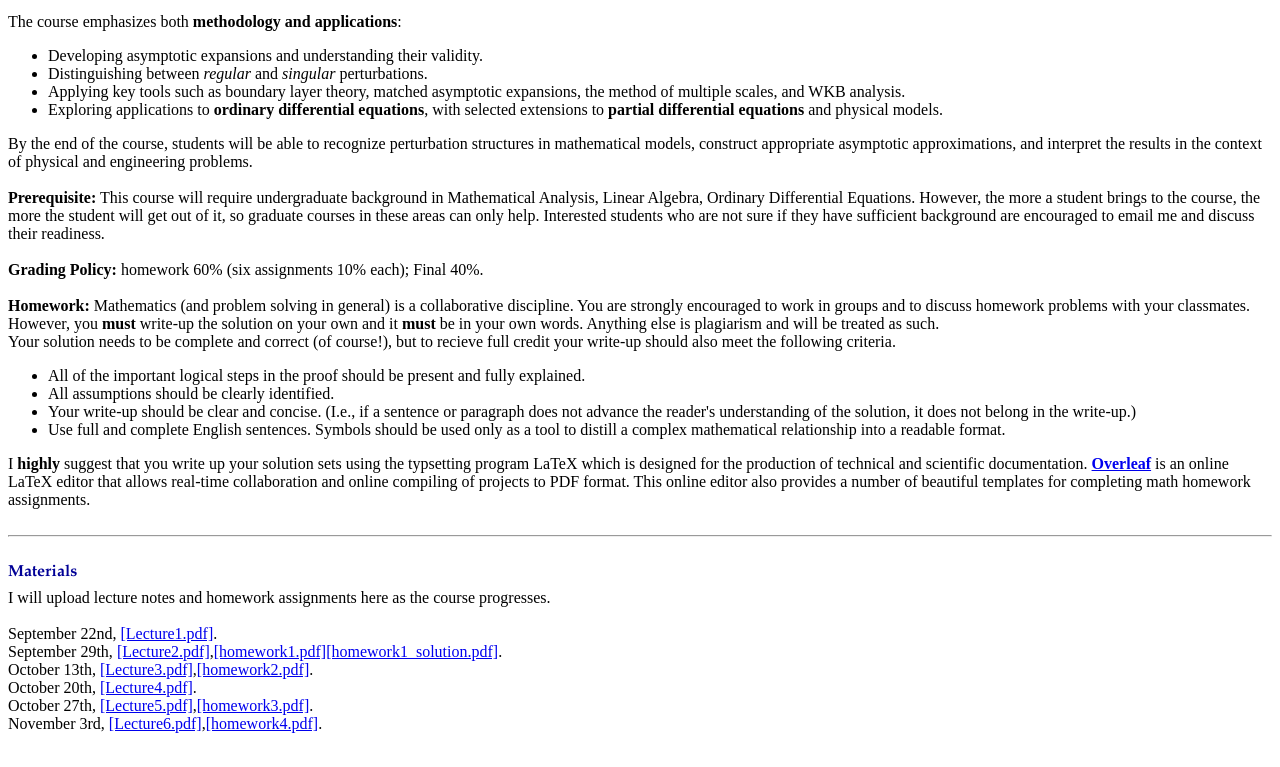
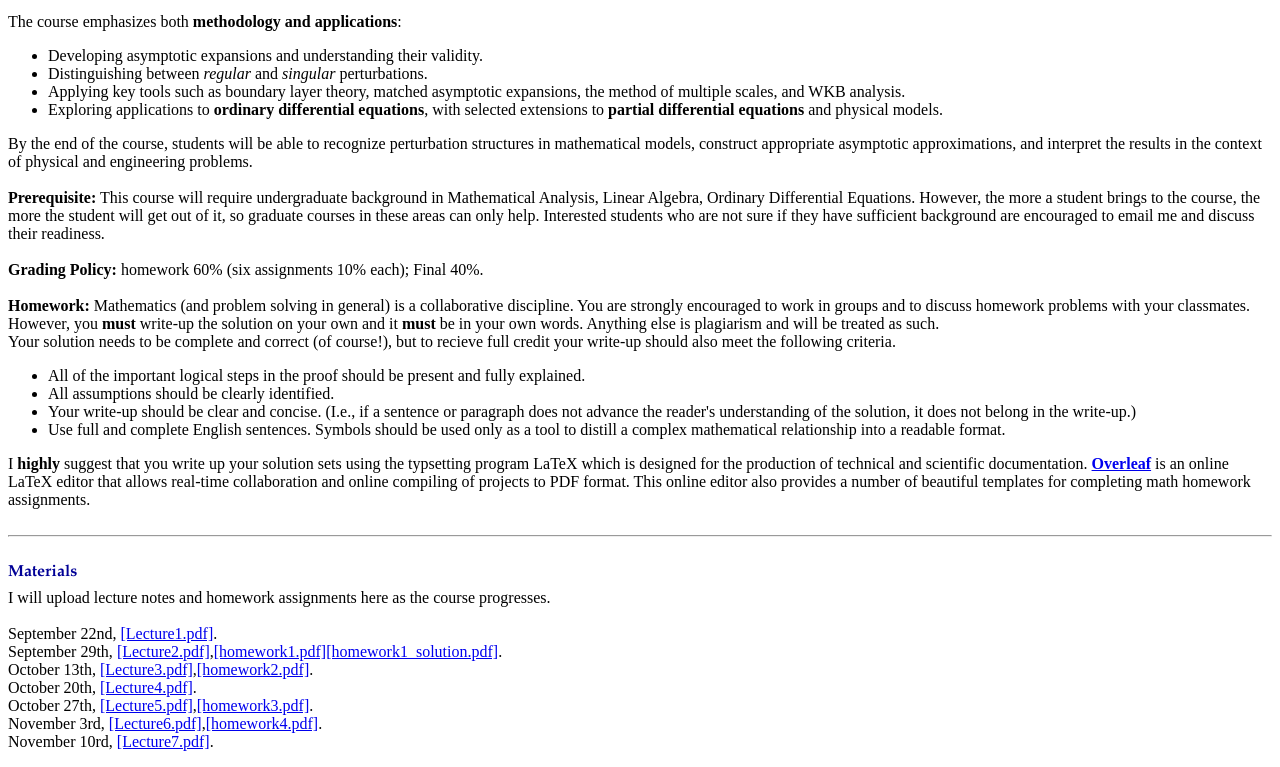
Before and after one commit to zyang-pde/zyang-pde.github.io, a plain HTML site: page Asymptotic_Analysis.html in a window 1280 px wide. Shown: the part 462-1229 px from the top of the page. Drawn offline with Linux system fonts and the light colour scheme.

Commit message:
Update Asymptotic_Analysis.html

```diff
--- a/Asymptotic_Analysis.html
+++ b/Asymptotic_Analysis.html
@@ -111,6 +111,9 @@ October 20th, <a href="./Asymptotic_Analysis_notes/Lecture4.pdf">[Lecture4.pdf]<
 October 27th, <a href="./Asymptotic_Analysis_notes/Lecture5.pdf">[Lecture5.pdf]</a>,<a href="./Asymptotic_Analysis_notes/homework3.pdf">[homework3.pdf]</a>.
 <br>
 November 3rd, <a href="./Asymptotic_Analysis_notes/Lecture6.pdf">[Lecture6.pdf]</a>,<a href="./Asymptotic_Analysis_notes/homework4.pdf">[homework4.pdf]</a>.
+<br>
+November 10rd, <a href="./Asymptotic_Analysis_notes/Lecture7.pdf">[Lecture7.pdf]</a>.
+
 </p>
 
 
```
